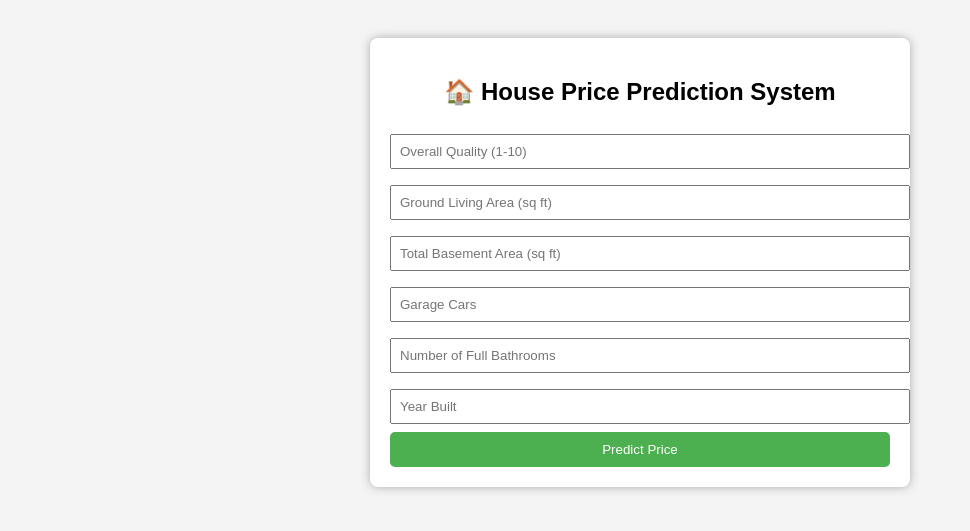
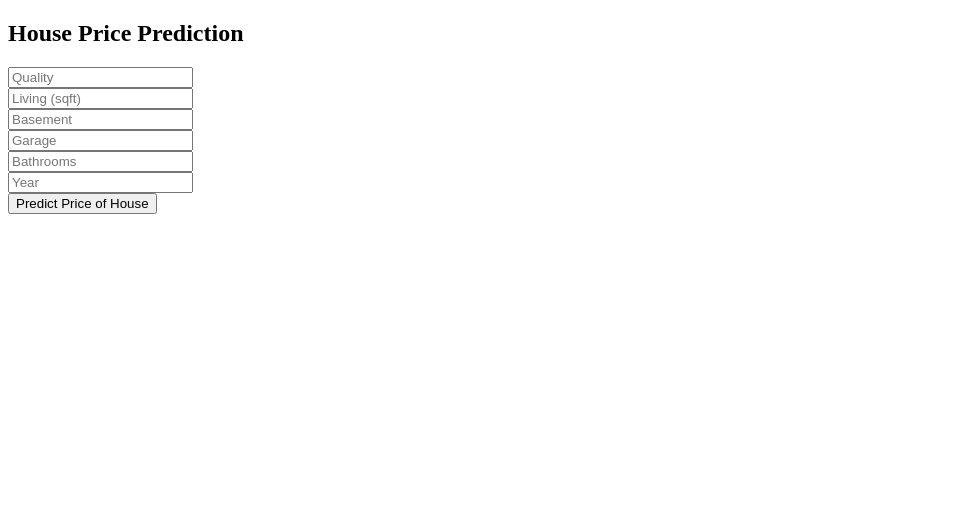
Before and after one commit to Neche-rem/HousePrice_Project_Anene_Chinecherem_22CG031836, a Flask app: page / in a window 1280 px wide. Shown: the top 531 px of the page, without its empty margins (0-970 px from the left). Run offline with Flask 3, Linux system fonts and the light colour scheme; parts of the project's set-up code (start-up, migrations or seed data) failed here and were passed over.

Commit message:
Update index.html

```diff
--- a/templates/index.html
+++ b/templates/index.html
@@ -1,73 +1,26 @@
 <!DOCTYPE html>
-<html lang="en">
+<html>
 <head>
-    <meta charset="UTF-8">
-    <title>House Price Predictor</title>
-    <style>
-        body {
-            font-family: Arial, sans-serif;
-            background: #f4f4f4;
-            padding: 30px;
-        }
-        .container {
-            background: white;
-            padding: 20px;
-            max-width: 500px;
-            margin: auto;
-            border-radius: 8px;
-            box-shadow: 0px 0px 10px #aaa;
-        }
-        h2 {
-            text-align: center;
-        }
-        input {
-            width: 100%;
-            padding: 8px;
-            margin: 8px 0;
-        }
-        button {
-            padding: 10px;
-            width: 100%;
-            background: #4CAF50;
-            color: white;
-            border: none;
-            cursor: pointer;
-            border-radius: 5px;
-        }
-        button:hover {
-            background: #45a049;
-        }
-        .result {
-            margin-top: 15px;
-            padding: 10px;
-            background: #e6ffe6;
-            text-align: center;
-            font-weight: bold;
-        }
-    </style>
+    <title>House Price Prediction</title>
 </head>
 <body>
 
-<div class="container">
-    <h2>🏠 House Price Prediction System</h2>
+<h2>House Price Prediction</h2>
 
-    <form method="POST">
-        <input type="number" name="OverallQual" placeholder="Overall Quality (1-10)" required>
-        <input type="number" name="GrLivArea" placeholder="Ground Living Area (sq ft)" required>
-        <input type="number" name="TotalBsmtSF" placeholder="Total Basement Area (sq ft)" required>
-        <input type="number" name="GarageCars" placeholder="Garage Cars" required>
-        <input type="number" name="FullBath" placeholder="Number of Full Bathrooms" required>
-        <input type="number" name="YearBuilt" placeholder="Year Built" required>
+<form action="/predict" method="post">
+    <input name="OverallQual" placeholder="Quality" required><br>
+    <input name="GrLivArea" placeholder="Living (sqft)" required><br>
+    <input name="TotalBsmtSF" placeholder="Basement" required><br>
+    <input name="GarageCars" placeholder="Garage" required><br>
+    <input name="FullBath" placeholder="Bathrooms" required><br>
+    <input name="YearBuilt" placeholder="Year" required><br>
 
-        <button type="submit">Predict Price</button>
-    </form>
+    <button type="submit">Predict Price of House</button>
+</form>
 
-    {% if prediction %}
-        <div class="result">
-            Predicted House Price: ₦{{ prediction | round(2) }}
-        </div>
-    {% endif %}
-</div>
+{% if prediction %}
+<h3>Predicted House Price: {{ prediction }}</h3>
+{% endif %}
 
 </body>
 </html>
```
